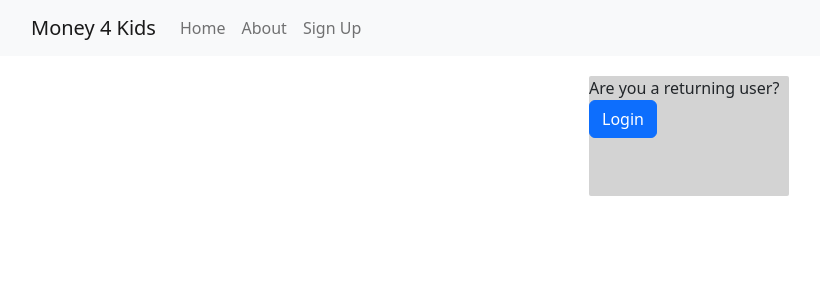
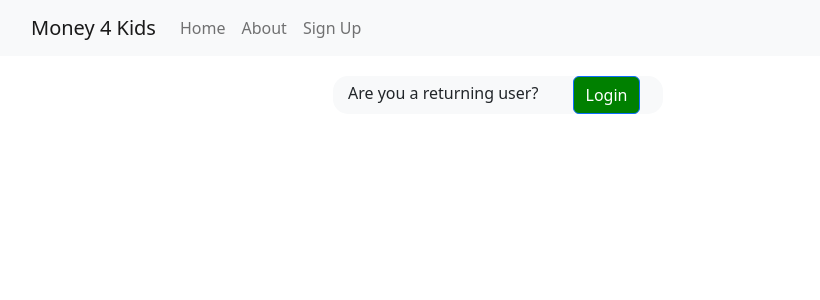
Before and after one commit to verdetea22/cs555MoneyForKids2022Fall, a React (Create React App) app: page /Signup in a window 1280 px wide. Shown: the top 300 px of the page, without its empty margins (51-871 px from the left). Built offline with nearby package versions, Linux system fonts and the light colour scheme.

Commit message:
returning user button on sign up

```diff
--- a/src/pages/login/SignUp.jsx
+++ b/src/pages/login/SignUp.jsx
@@ -5,9 +5,8 @@ import "./login.css";
 function SignUp() {
   return (
     <div id="box">
-      <a> Are you a returning user? </a>
-      <br />
-      <a href="https://react.school" target="_blank">
+      <a id="text"> Are you a returning user? </a>
+      <a href="/Login" target="_blank">
         <Button id="button"> Login </Button>{" "}
       </a>
     </div>
--- a/src/pages/login/login.css
+++ b/src/pages/login/login.css
@@ -1,16 +1,20 @@
 #box {
-    width: 200px;
-    height: 120px;
+    width: 330px;
+    height: auto;
     margin-top: 20px;
-    margin-left: 50%;
+    margin-left: 30%;
     margin-right: 50%;
-    border: green;
-    background-color: lightgrey;
-    border-radius: 2px;
+    border-color: green;
+    border-radius: 15px;
+    background-color: #f8f9fa;
 }
 
-Button {
-    margin-left: 50%;
-    margin-right: 50%;
-    color: green;
+#button {
+    background-color: green;
+    margin-left: 30px;
+    margin-right: 5px;
 }
+
+#text {
+    margin-left: 15px;
+}
```
